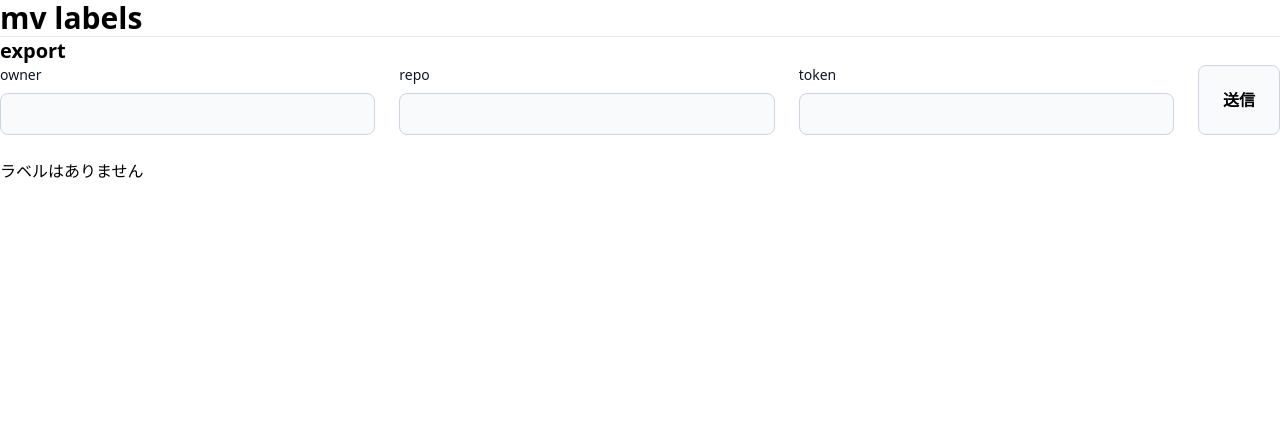
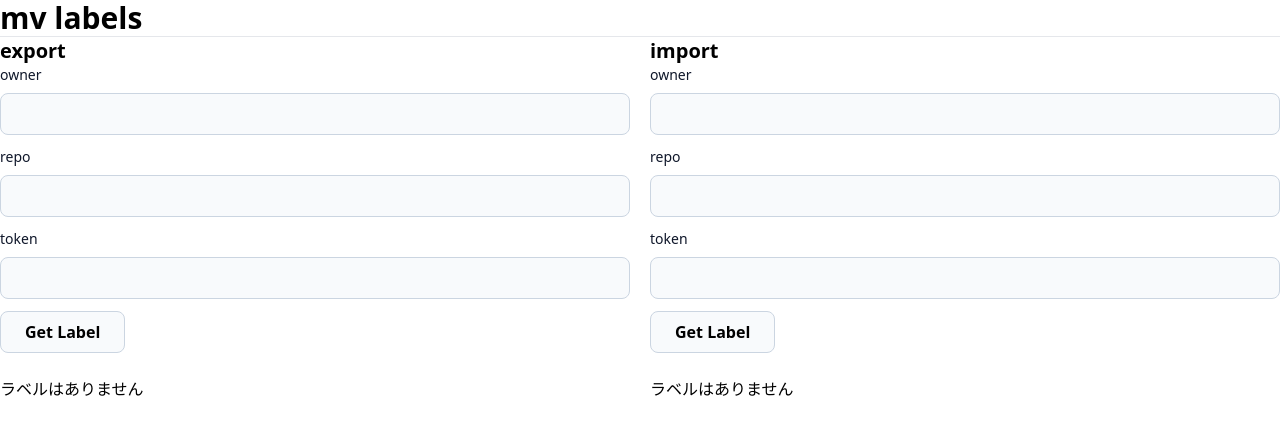
Before and after one commit to HidakaRintaro/cp-labels, a React (Vite) app: page / in a window 1280 px wide. Shown: the top 434 px of the page. Built offline with nearby package versions, Linux system fonts and the light colour scheme.

Commit message:
fixgit add .git add .git add .git add .git add .git add .git add .

```diff
--- a/src/components/pages/Home.tsx
+++ b/src/components/pages/Home.tsx
@@ -1,23 +1,39 @@
 import { FC, useState } from 'react'
 
 import { useGetLabels } from '~/hooks/useGetLabels'
-import { calcLightnessSwitch } from '~/utils/calcLightnessSwitch'
 
 export const Home: FC = () => {
   const [exportOwner, setExportOwner] = useState('')
   const [exportRepo, setExportRepo] = useState('')
   const [exportToken, setExportToken] = useState('')
 
-  const { labels, getLabels, isLoading, isError } = useGetLabels()
+  const [importOwner, setImportOwner] = useState('')
+  const [importRepo, setImportRepo] = useState('')
+  const [importToken, setImportToken] = useState('')
+
+  const {
+    labels: exportLabels,
+    getLabels: getExportLabels,
+    isLoading: isExportLoading,
+    isError: isExportError
+  } = useGetLabels()
+  const {
+    labels: importLabels,
+    getLabels: getImportLabels,
+    isLoading: isImportLoading,
+    isError: isImportError
+  } = useGetLabels()
 
   return (
     <div className="mx-auto max-w-7xl">
       <h1 className="text-3xl font-bold">mv labels</h1>
       <hr />
+      <div className="flex gap-5">
+        <div className="basis-1/2">
           <div>
             <h2 className="text-xl font-bold">export</h2>
-        <div className="mb-6 flex gap-6">
-          <div className="basis-1/3">
+            <div className="mb-6 gap-6">
+              <div className="mb-3">
                 <label className="mb-2 block text-sm font-medium text-slate-900">owner</label>
                 <input
                   className="block w-full rounded-lg border border-slate-300 bg-slate-50 p-2.5 text-sm text-slate-900 focus:border-blue-500 focus:ring-blue-500"
@@ -25,7 +41,7 @@ export const Home: FC = () => {
                   value={exportOwner}
                 />
               </div>
-          <div className="basis-1/3">
+              <div className="mb-3">
                 <label className="mb-2 block text-sm font-medium text-slate-900">repo</label>
                 <input
                   className="block w-full rounded-lg border border-slate-300 bg-slate-50 p-2.5 text-sm text-slate-900 focus:border-blue-500 focus:ring-blue-500"
@@ -33,7 +49,7 @@ export const Home: FC = () => {
                   value={exportRepo}
                 />
               </div>
-          <div className="basis-1/3">
+              <div className="mb-3">
                 <label className="mb-2 block text-sm font-medium text-slate-900">token</label>
                 <input
                   className="block w-full rounded-lg border border-slate-300 bg-slate-50 p-2.5 text-sm text-slate-900 focus:border-blue-500 focus:ring-blue-500"
@@ -42,50 +58,38 @@ export const Home: FC = () => {
                 />
               </div>
               <button
-            className="shrink-0 cursor-pointer rounded-lg border border-slate-300 bg-slate-50 px-6 font-bold"
-            onClick={() => getLabels({ owner: exportOwner, repo: exportRepo, token: exportToken })}
+                className="shrink-0 cursor-pointer rounded-lg border border-slate-300 bg-slate-50 py-2 px-6 font-bold"
+                onClick={() => getExportLabels({ owner: exportOwner, repo: exportRepo, token: exportToken })}
               >
-            送信
+                Get Label
               </button>
             </div>
           </div>
-      {labels.length === 0 ? (
+          {exportLabels.length === 0 ? (
             <p>ラベルはありません</p>
-      ) : isError ? (
+          ) : isExportError ? (
             <p>エラーが発生しました</p>
-      ) : isLoading ? (
+          ) : isExportLoading ? (
             <p>Loding...</p>
           ) : (
             <div>
+              <div className="text-sm font-medium text-slate-900">エクスポートするラベル</div>
               <div className="overflow-hidden rounded-lg border">
                 <table className="w-full table-auto border-collapse text-sm">
                   <thead>
                     <tr className="bg-slate-50">
-                  <th colSpan={2} className="border-b p-4 text-left font-medium">
-                    {labels.length} labels
-                  </th>
-                  <th className="border-b" />
+                      <th className="border-b p-4 text-left font-medium">Label name</th>
+                      <th className="border-b p-4 text-left font-medium">Description</th>
+                      <th className="border-b p-4 text-left font-medium">Color</th>
                       <th className="border-b" />
                     </tr>
                   </thead>
                   <tbody>
-                {labels.map(label => (
+                    {exportLabels.map(label => (
                       <tr key={label.id}>
-                    <td className="border-b border-slate-100 p-4 font-bold">
-                      <div
-                        className="inline-block rounded-full px-[10px] text-xs leading-[22px]"
-                        style={{
-                          backgroundColor: `#${label.color}`,
-                          color: `hsl(0deg, 0%, calc(${calcLightnessSwitch(label.color)} * 100%))`
-                        }}
-                      >
-                        <span>{label.name}</span>
-                      </div>
-                    </td>
+                        <td className="border-b border-slate-100 p-4 text-xs text-slate-500">{label.name}</td>
                         <td className="border-b border-slate-100 p-4 text-xs text-slate-500">{label.description}</td>
-                    <td className="w-16 border-b border-slate-100 p-4 text-xs text-slate-500">
-                      <span className="cursor-pointer hover:text-blue-500 hover:underline">Edit</span>
-                    </td>
+                        <td className="border-b border-slate-100 p-4 text-xs text-slate-500">#{label.color}</td>
                         <td className="w-16 border-b border-slate-100 p-4 text-xs text-slate-500">
                           <span className="cursor-pointer hover:text-blue-500 hover:underline">Delete</span>
                         </td>
@@ -97,5 +101,79 @@ export const Home: FC = () => {
             </div>
           )}
         </div>
+        <div className="basis-1/2">
+          <div>
+            <h2 className="text-xl font-bold">import</h2>
+            <div className="mb-6 gap-6">
+              <div className="mb-3">
+                <label className="mb-2 block text-sm font-medium text-slate-900">owner</label>
+                <input
+                  className="block w-full rounded-lg border border-slate-300 bg-slate-50 p-2.5 text-sm text-slate-900 focus:border-blue-500 focus:ring-blue-500"
+                  onChange={event => setImportOwner(event.target.value)}
+                  value={importOwner}
+                />
+              </div>
+              <div className="mb-3">
+                <label className="mb-2 block text-sm font-medium text-slate-900">repo</label>
+                <input
+                  className="block w-full rounded-lg border border-slate-300 bg-slate-50 p-2.5 text-sm text-slate-900 focus:border-blue-500 focus:ring-blue-500"
+                  onChange={event => setImportRepo(event.target.value)}
+                  value={importRepo}
+                />
+              </div>
+              <div className="mb-3">
+                <label className="mb-2 block text-sm font-medium text-slate-900">token</label>
+                <input
+                  className="block w-full rounded-lg border border-slate-300 bg-slate-50 p-2.5 text-sm text-slate-900 focus:border-blue-500 focus:ring-blue-500"
+                  onChange={event => setImportToken(event.target.value)}
+                  value={importToken}
+                />
+              </div>
+              <button
+                className="shrink-0 cursor-pointer rounded-lg border border-slate-300 bg-slate-50 py-2 px-6 font-bold"
+                onClick={() => getImportLabels({ owner: importOwner, repo: importRepo, token: importToken })}
+              >
+                Get Label
+              </button>
+            </div>
+          </div>
+          {importLabels.length === 0 ? (
+            <p>ラベルはありません</p>
+          ) : isImportError ? (
+            <p>エラーが発生しました</p>
+          ) : isImportLoading ? (
+            <p>Loding...</p>
+          ) : (
+            <div>
+              <div className="text-sm font-medium text-slate-900">インポート先に残っているラベル</div>
+              <div className="overflow-hidden rounded-lg border">
+                <table className="w-full table-auto border-collapse text-sm">
+                  <thead>
+                    <tr className="bg-slate-50">
+                      <th className="border-b p-4 text-left font-medium">Label name</th>
+                      <th className="border-b p-4 text-left font-medium">Description</th>
+                      <th className="border-b p-4 text-left font-medium">Color</th>
+                      <th className="border-b" />
+                    </tr>
+                  </thead>
+                  <tbody>
+                    {importLabels.map(label => (
+                      <tr key={label.id}>
+                        <td className="border-b border-slate-100 p-4 text-xs text-slate-500">{label.name}</td>
+                        <td className="border-b border-slate-100 p-4 text-xs text-slate-500">{label.description}</td>
+                        <td className="border-b border-slate-100 p-4 text-xs text-slate-500">#{label.color}</td>
+                        <td className="w-16 border-b border-slate-100 p-4 text-xs text-slate-500">
+                          <span className="cursor-pointer hover:text-blue-500 hover:underline">Delete</span>
+                        </td>
+                      </tr>
+                    ))}
+                  </tbody>
+                </table>
+              </div>
+            </div>
+          )}
+        </div>
+      </div>
+    </div>
   )
 }
```
Lines whose indentation alone changed are shown as unchanged.
